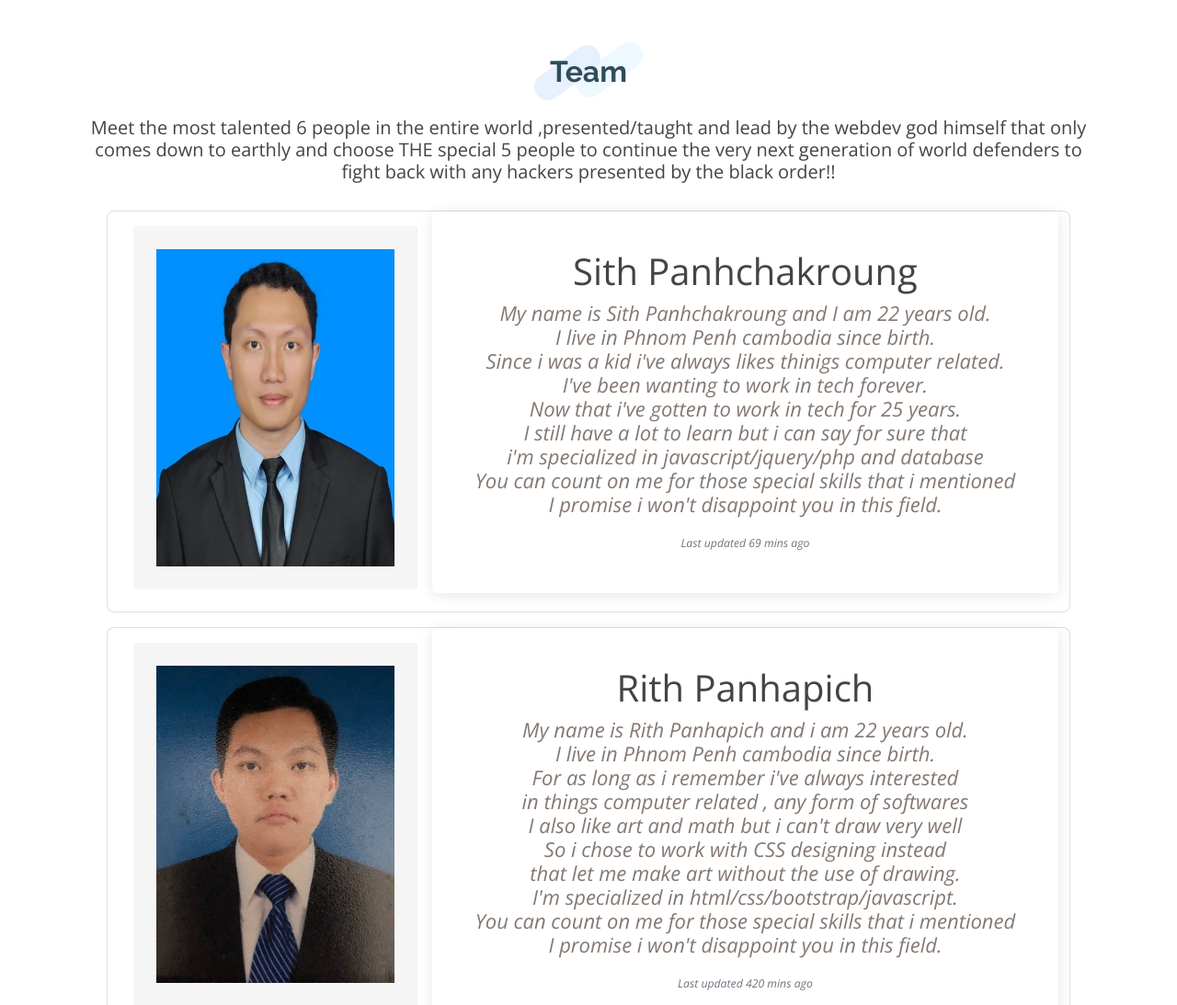
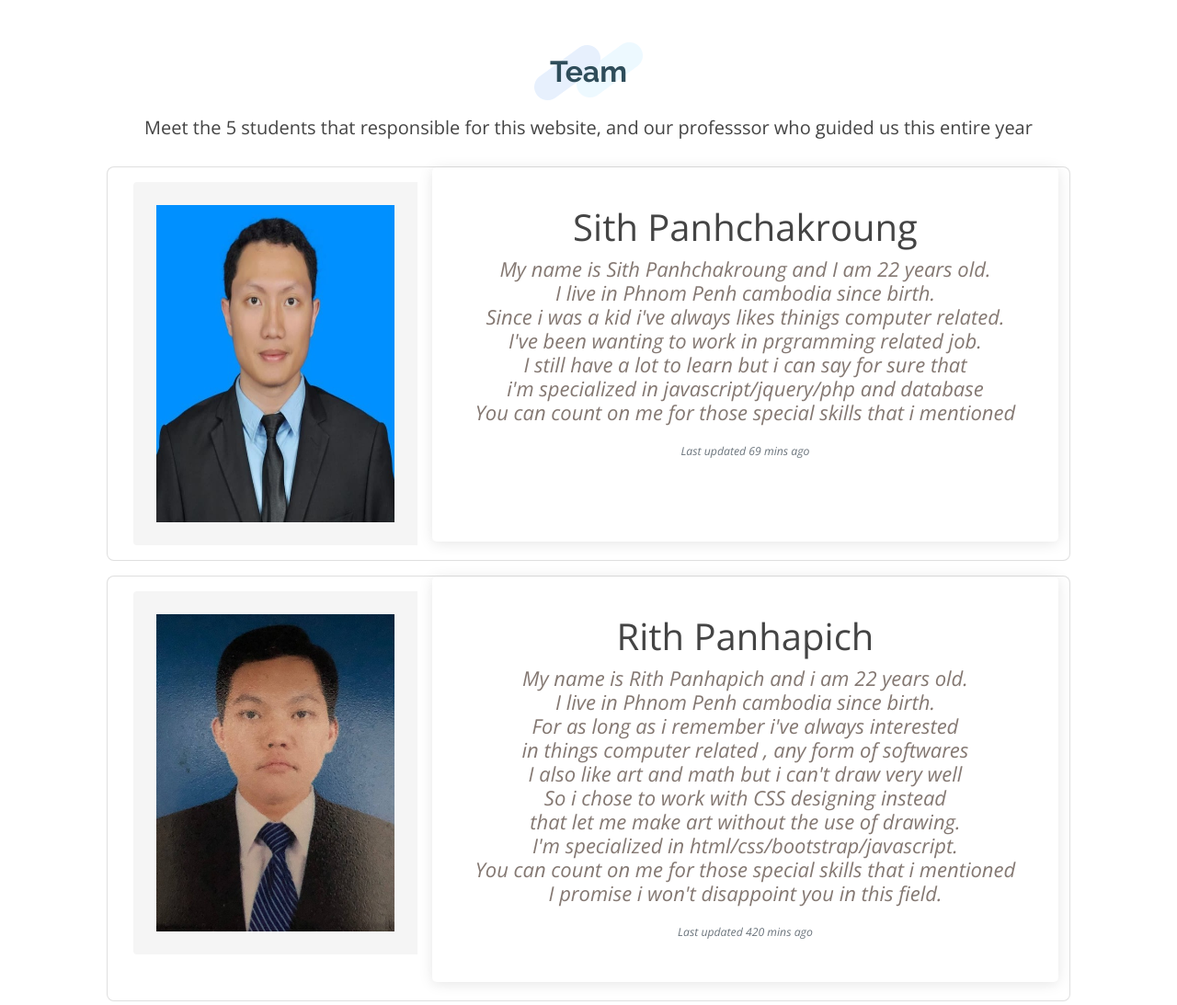
Before and after one commit to panhchrong/Exam-Manager, a PHP site: page /public/php/about.php in a window 1280 px wide. Shown: the part 2581-3674 px from the top of the page at 92% size. Run offline with PHP 8.4, Linux system fonts and the light colour scheme; data comes from the database, SQL or seed files in the repository; some libraries are stand-ins or nearby versions.

Commit message:
3-7-2022

```diff
--- a/public/html/about.html
+++ b/public/html/about.html
@@ -163,9 +163,7 @@
         <div class="section-title" data-aos="fade-in" data-aos-delay="100">
           <h2>Team</h2>
           <p class="h5">
-            Meet the most talented 6 people in the entire world ,presented/taught and lead by the webdev god himself
-            that only comes down to earthly and choose THE special 5 people to continue the very next generation of
-            world defenders to fight back with any hackers presented by the black order!!
+              Meet the 5 students that responsible for this website, and our professsor who guided us this entire year
           </p>
         </div>
 
@@ -183,12 +181,10 @@
                             My name is Sith Panhchakroung and I am 22 years old. <br>
                             I live in Phnom Penh cambodia since birth. <br>
                             Since i was a kid i've always likes thinigs computer related.<br>
-                            I've been wanting to work in tech forever.<br>
-                            Now that i've gotten to work in tech for 25 years. <br>
+                            I've been wanting to work in prgramming related job.<br>
                             I still have a lot to learn but i can say for sure that <br>
                             i'm specialized in javascript/jquery/php and database<br>
                             You can count on me for those special skills that i mentioned <br>
-                            I promise i won't disappoint you in this field.
                         </p>
                       <p class="card-text"><small class="text-muted">Last updated 69 mins ago</small></p>
                     </div>
@@ -330,14 +326,7 @@
                     <div class="member-info">
                       <h5 class="card-title h1">Chim Bunthoeurn</h5>
                         <p class="card-text" style="font-size:22px;">
-                            Do i even need to introduce myself?? <br>
-                            You all already know who i am <br>
-                            I am a god you dull creature. <br>
-                            I've only come to earth once in 10 billions years<br>
-                            to choose the 5 best people on earth <br>
-                            trained specialling to battle the black order <br>
-                            I AM THE WEB DEV GOD<br>
-                            I COMMAND THEE KNEEL!<br>
+                          Our professsor
                         </p>
                       <p class="card-text"><small class="text-muted">Last updated 9.9999 billions years ago</small></p>
                     </div>
--- a/public/php/TestDetail.php
+++ b/public/php/TestDetail.php
@@ -21,7 +21,6 @@ if (empty($_GET['code']) && empty($_GET['id'])) {
     if (empty($test)) {
         echo "<script>alert('test dose not exist.')</script>";
         header("location: ./browse.php");
-        exit;
     }
 }
 ?>
@@ -53,7 +52,7 @@ if (empty($_GET['code']) && empty($_GET['id'])) {
                 </div>
                 <div class="col-md-6 p-2">
                     <p class="text-primary font-weight-bold">Test Name: </p>
-                    <p><?php echo $test['testName'] ?></p>
+                    <p><?php echo $test['testName'] . " (Code : " . $test['testCode'] . ")" ?></p>
                     <p class="text-primary font-weight-bold">Test Start On: </p>
                     <p><?php echo $startdate->format('d M Y, H:i ') ?></p>
                     <p class="text-primary font-weight-bold">Test End On: </p>
--- a/server/NewTest.php
+++ b/server/NewTest.php
@@ -23,7 +23,7 @@ function CaculateScore()
 }
 function getCheckBoxValue()
 {
-    return $_POST['public'] == true ? 1 : 0;
+    return isset($_POST['public']) && $_POST['public'] == true ? 1 : 0;
 }
 $code = generateRandomString(8);
 InsertTest($_SESSION['ID'], $_POST['testname'], $_POST['teststartdate'], $_POST['testenddate'], $_POST['testduration'], getCheckBoxValue(), CaculateScore(), $code, $_POST['testdescription']);
--- a/server/database.php
+++ b/server/database.php
@@ -132,7 +132,7 @@ function InsertTest($hostID, $testname, $teststartdate, $testenddate, $testdurat
 }
 function InsertQuestion($code, $question, $option1, $option2, $option3, $option4, $correctoption, $score)
 {
-    $sql = "insert into tblquestions values('', '" . $code . "', '" . $question . "', '" . $option1 . "', '" . $option2 . "', '" . $option3 . "', '" . $option4 . "', '" . $correctoption . "', " . $score . ")";
+    $sql = "insert into tblquestions values('', '" . $code . "', '" . addslashes($question) . "', '" . addslashes($option1) . "', '" . addslashes($option2) . "', '" . addslashes($option3) . "', '" . addslashes($option4) . "', '" . $correctoption . "', " . $score . ")";
     $conn = ConnectToDatabase('examdb');
     if ($conn->query($sql) === TRUE) {
     } else echo "Error: " . $sql . "<br>" . $conn->error;
```
Also changed, not shown: public/php/TestTaking.php (+5 -5 lines).
